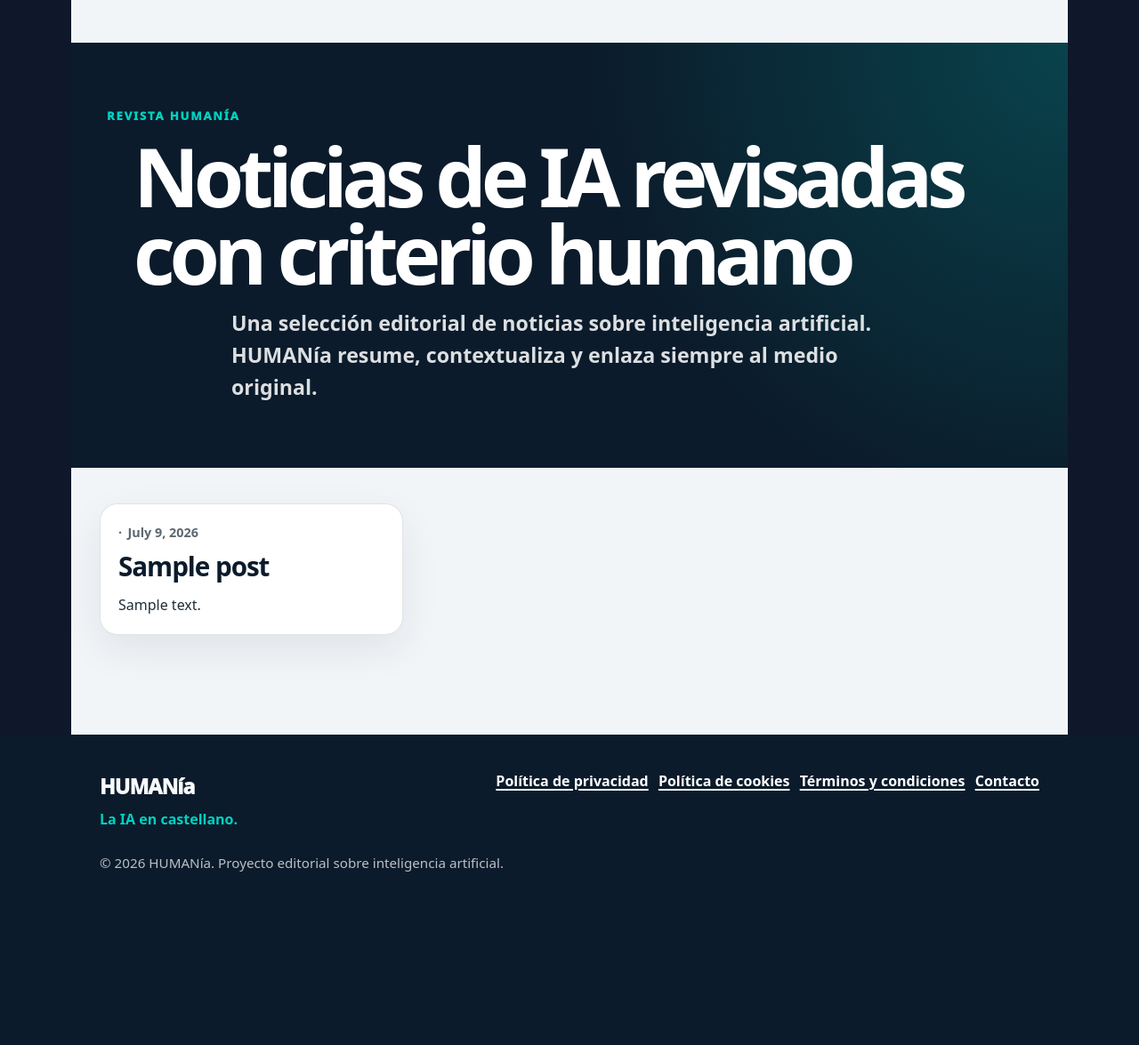
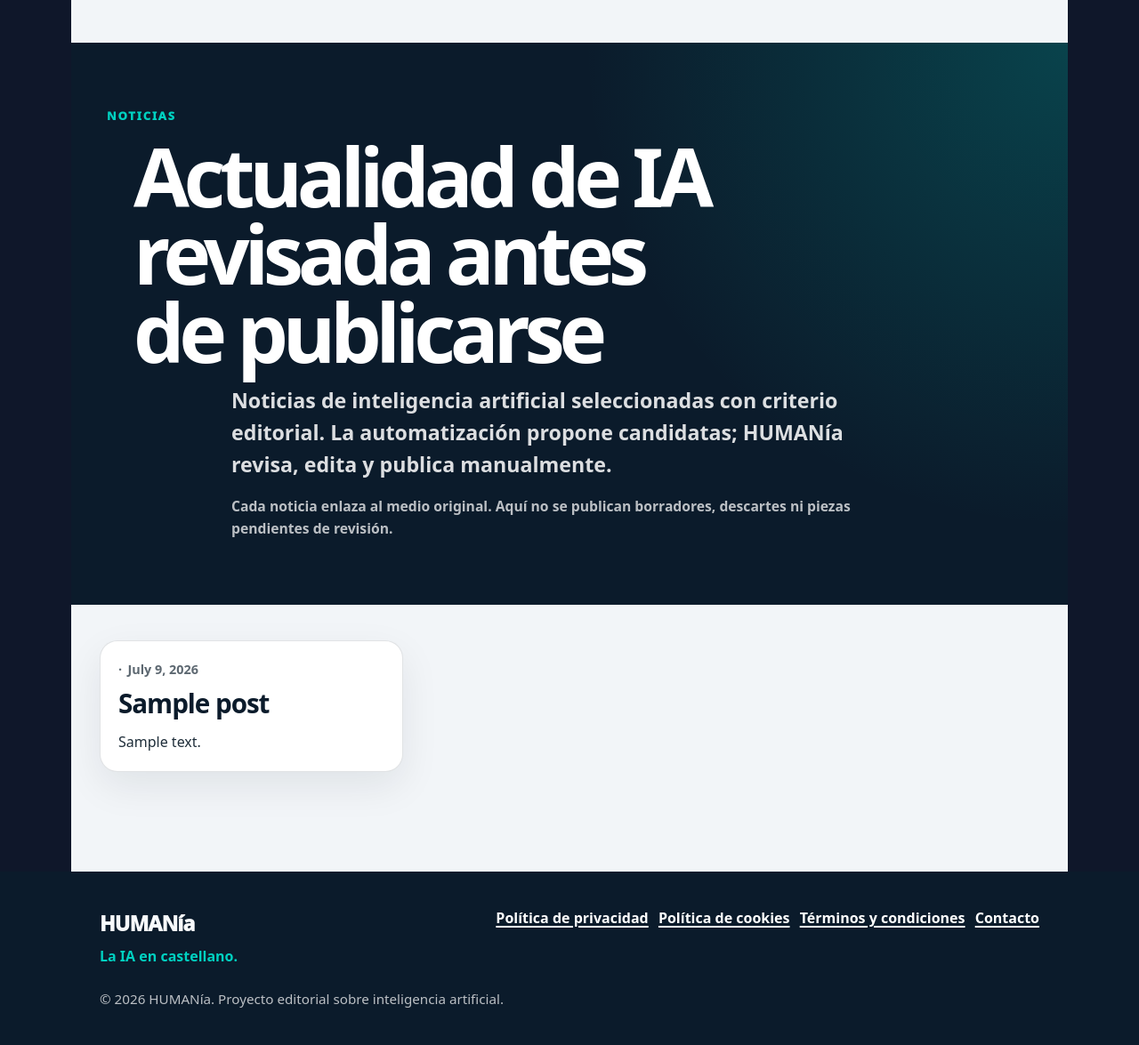
Before and after one commit to aiaprivatecloud/private-cloud-automation, a WordPress theme: template humania-web/theme/humania-theme/page-revista-humania.php in a window 1280 px wide. Shown: the part 82-1257 px from the top of the page at 89% size. Before the commit the page ends 1062 px from the top, so only its background shows below. Run offline with PHP 8.4 and a stand-in for WordPress, Linux system fonts and the light colour scheme; the site name, menu and one post (Sample post) are stand-ins, and other content is empty.

Commit message:
Mejorar página pública de Noticias HUMANía (#42)
Co-authored-by: aibertofloppy <eiaihoy@gmail.com>

```diff
--- a/humania-web/theme/humania-theme/assets/css/main.css
+++ b/humania-web/theme/humania-theme/assets/css/main.css
@@ -1441,6 +1441,16 @@ body.single .humania-episode-box a {
     font-weight: 650;
 }
 
+.humania-revista__note {
+    max-width: 760px;
+    margin-top: 1rem;
+    margin-bottom: 0;
+    color: rgba(255, 255, 255, 0.72);
+    font-size: 0.98rem;
+    line-height: 1.6;
+    font-weight: 650;
+}
+
 .humania-revista__content {
     max-width: 1180px;
     margin: 0 auto;
--- a/humania-web/theme/humania-theme/page-revista-humania.php
+++ b/humania-web/theme/humania-theme/page-revista-humania.php
@@ -64,14 +64,18 @@ if (!function_exists('humania_theme_news_relative_time')) {
 
 <main id="main-content" class="site-main humania-revista">
     <section class="humania-revista__hero" aria-labelledby="humania-revista-title">
-        <p class="humania-revista__eyebrow">Revista HUMANía</p>
+        <p class="humania-revista__eyebrow">Noticias</p>
 
         <h1 id="humania-revista-title" class="humania-revista__title">
-            Noticias de IA revisadas con criterio humano
+            Actualidad de IA revisada antes de publicarse
         </h1>
 
         <p class="humania-revista__intro">
-            Una selección editorial de noticias sobre inteligencia artificial. HUMANía resume, contextualiza y enlaza siempre al medio original.
+            Noticias de inteligencia artificial seleccionadas con criterio editorial. La automatización propone candidatas; HUMANía revisa, edita y publica manualmente.
+        </p>
+
+        <p class="humania-revista__note">
+            Cada noticia enlaza al medio original. Aquí no se publican borradores, descartes ni piezas pendientes de revisión.
         </p>
     </section>
 
@@ -144,7 +148,7 @@ if (!function_exists('humania_theme_news_relative_time')) {
                             <?php endif; ?>
 
                             <?php if ($original_url !== '') : ?>
-                                <a class="humania-news-card__button" href="<?php echo esc_url($original_url); ?>" rel="noopener noreferrer">
+                                <a class="humania-news-card__button" href="<?php echo esc_url($original_url); ?>" target="_blank" rel="noopener noreferrer">
                                     Leer en el medio original
                                 </a>
                             <?php endif; ?>
```
